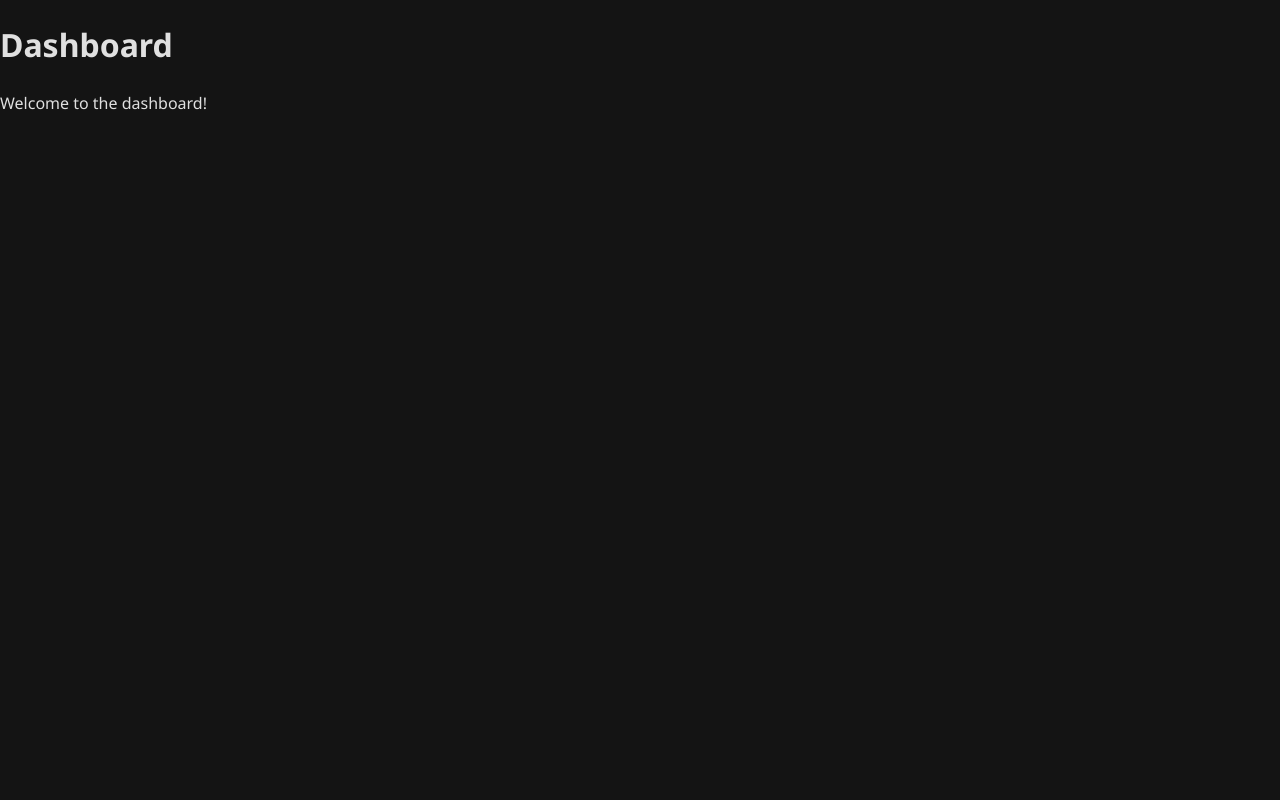
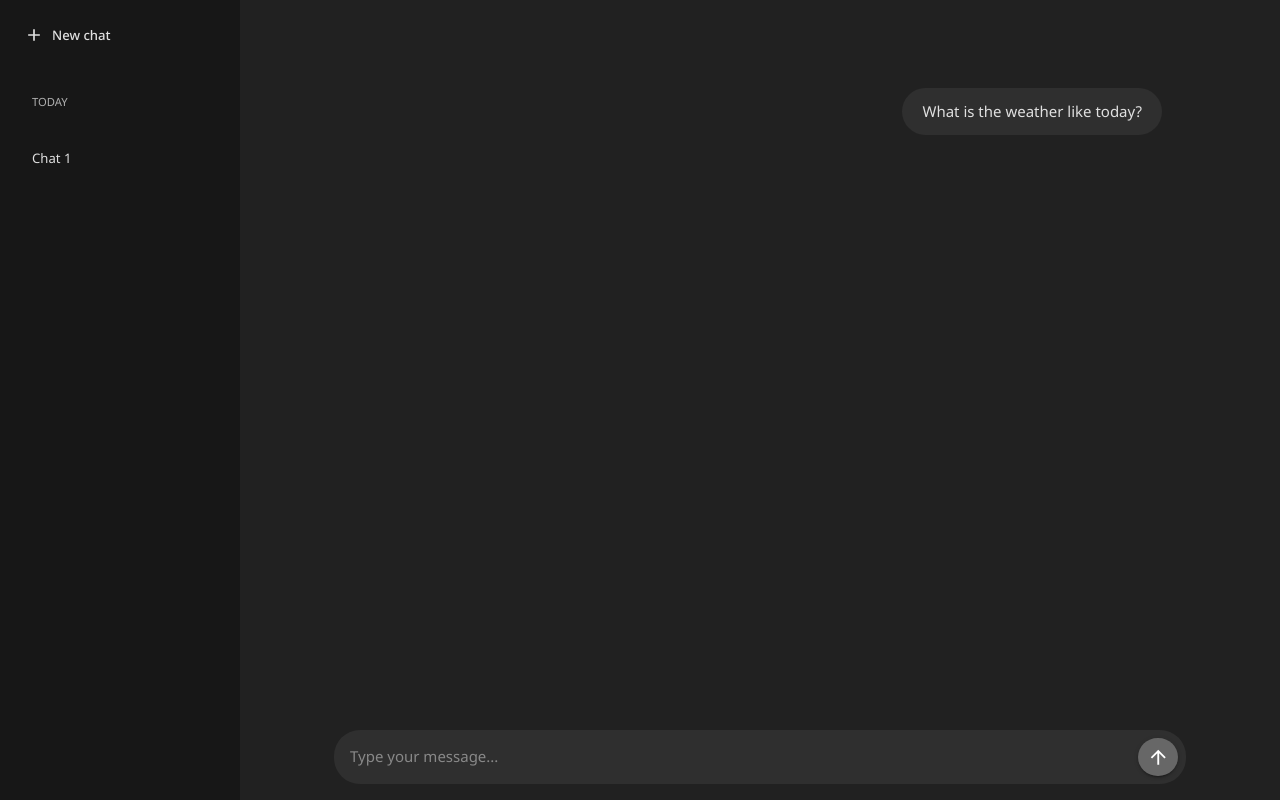
Before and after one commit to GiovanniFerrara/chatgpt-clone, a React (Vite) app: page /dashboard in a window 1280 px wide. Built offline with nearby package versions, Linux system fonts and the light colour scheme.

Commit message:
add the dashboard skeleton

```diff
--- a/package.json
+++ b/package.json
@@ -13,6 +13,7 @@
     "@emotion/react": "^11.13.3",
     "@emotion/styled": "^11.13.0",
     "@fontsource/noto-sans": "^5.1.0",
+    "@mui/icons-material": "^6.1.2",
     "@mui/material": "^6.1.1",
     "react": "^18.3.1",
     "react-dom": "^18.3.1",
--- /dev/null
+++ b/src/config/theme.config.d.ts
@@ -0,0 +1,12 @@
+// theme.d.ts
+
+declare module '@mui/material/styles' {
+  interface Theme {
+    test: string; // Add your custom property
+  }
+
+  // Allow configuration using `createTheme`
+  interface ThemeOptions {
+    test?: string; // Optional when creating the theme
+  }
+}
--- a/src/config/theme.config.ts
+++ b/src/config/theme.config.ts
@@ -1,7 +1,7 @@
 import '@fontsource/noto-sans/400.css';
 import '@fontsource/noto-sans/500.css';
 import '@fontsource/noto-sans/700.css';
-import { createTheme } from '@mui/material';
+import { createTheme, ThemeOptions } from '@mui/material';
 import { grey } from '@mui/material/colors';
 
 const typography = {
@@ -17,31 +17,18 @@ const typography = {
   },
   body1: {
     fontWeight: 400,
+    fontSize: "1rem",
+  },
+  body2: {
+    fontWeight: 400,
+    fontSize: "0.875rem",
   },
   button: {
     textTransform: 'none',
   },
 };
 
-const lightTheme = createTheme({
-  palette: {
-    mode: 'light',
-    primary: {
-      main: '#10A37F',
-    },
-    secondary: {
-      main: '#0F4C75',
-    },
-    background: {
-      default: '#F5F5F5',
-      paper: '#FFFFFF',
-    },
-    text: {
-      primary: '#333333',
-      secondary: '#555555',
-    },
-    divider: grey[300],
-  },
+const themeCommon: ThemeOptions = {
   typography: {
     ...typography,
     button: {
@@ -58,21 +45,53 @@ const lightTheme = createTheme({
       },
     },
   },
+  shape: {
+    borderRadius: 8,
+  },
+}
+
+const lightTheme = createTheme({
+  ...themeCommon,
+  palette: {
+    mode: 'light',
+    primary: {
+      main: '#10A37F',
+    },
+    secondary: {
+      main: '#0F4C75',
+    },
+    action: {
+      hover: "#2F2F2F",
+    },
+    background: {
+      default: '#F5F5F5',
+      paper: '#FFFFFF',
+    },
+    text: {
+      primary: '#333333',
+      secondary: '#555555',
+    },
+    divider: grey[300],
+  },
 });
 
-
 const darkTheme = createTheme({
+  ...themeCommon,
   palette: {
     mode: 'dark',
     primary: {
       main: '#10A37F',
+      light: "#2F2F2F",
     },
     secondary: {
       main: '#3c3c50',
     },
+    action: {
+      hover: "#2F2F2F",
+    },
     background: {
-      default: '#141414',
-      paper: '#282828',
+      default: '#212121',
+      paper: '#171717',
     },
     text: {
       primary: '#E0E0E0',
@@ -80,24 +99,6 @@ const darkTheme = createTheme({
     },
     divider: grey[700],
   },
-  typography: {
-    ...typography,
-    button: {
-      ...typography.button,
-      textTransform: 'none',
-    },
-  },
-  components: {
-    MuiButton: {
-      styleOverrides: {
-        root: {
-          borderRadius: 8,
-        },
-      },
-    },
-  },
 });
 
-
-
 export { lightTheme, darkTheme };
--- /dev/null
+++ b/src/index.css
@@ -0,0 +1,4 @@
+html {
+  /* just reducing the font size a bit due to different font  */
+  font-size: 15px;
+}
--- a/src/main.tsx
+++ b/src/main.tsx
@@ -3,6 +3,7 @@ import React from "react";
 import ReactDOM from "react-dom/client";
 import AppProviders from "./app-providers";
 import App from "./app/app";
+import "./index.css";
 
 ReactDOM.createRoot(document.getElementById("root")!).render(
   <React.StrictMode>
--- /dev/null
+++ b/src/pages/dashboard/dashboard.page.styles.ts
@@ -0,0 +1,5 @@
+import styled from "@emotion/styled/macro";
+
+export const DashboardPageStyles = styled.div`
+
+`
--- a/src/pages/dashboard/dashboard.page.tsx
+++ b/src/pages/dashboard/dashboard.page.tsx
@@ -1,10 +1,295 @@
+import React, { useState, ChangeEvent, KeyboardEvent } from "react";
+import {
+  AppBar,
+  Toolbar,
+  IconButton,
+  Typography,
+  Box,
+  Drawer,
+  List,
+  ListItem,
+  InputBase,
+  Button,
+  ListItemButton,
+  Container,
+} from "@mui/material";
+import MenuIcon from "@mui/icons-material/Menu";
+import ArrowUp from "@mui/icons-material/ArrowUpward";
+import { styled, useTheme, Theme } from "@mui/material";
+import useMediaQuery from "@mui/material/useMediaQuery";
+import AddIcon from "@mui/icons-material/Add";
+
+const drawerWidth = 240;
+interface Message {
+  id: number;
+  sender: "user" | "bot";
+  text: string;
+}
+
+const AppBarStyled = styled(AppBar)(({ theme }: { theme: Theme }) => ({
+  zIndex: theme.zIndex.drawer + 1,
+}));
+
+const DrawerStyled = styled(Drawer)({
+  "& .MuiDrawer-paper": {
+    width: drawerWidth,
+    boxSizing: "border-box",
+    borderRight: "none",
+  },
+});
+
+const Main = styled("main")(({ theme }: { theme: Theme }) => ({
+  flexGrow: 1,
+  display: "flex",
+  flexDirection: "column",
+  height: "100vh",
+  marginLeft: drawerWidth,
+  [theme.breakpoints.down("sm")]: {
+    marginLeft: 0,
+  },
+}));
+
+const HeaderSpacer = styled("div")(({ theme }: { theme: Theme }) => ({
+  ...theme.mixins.toolbar,
+}));
+
+const MessagesContainer = styled(Box)(({ theme }: { theme: Theme }) => ({
+  flexGrow: 1,
+  padding: theme.spacing(3),
+  backgroundColor: theme.palette.background.default,
+}));
+
+const InputArea = styled("div")(({ theme }: { theme: Theme }) => ({
+  padding: theme.spacing(1),
+  display: "flex",
+  alignItems: "center",
+  borderRadius: "26px",
+  backgroundColor: theme.palette.primary.light,
+  marginBottom: theme.spacing(2),
+}));
+
+const MessageInput = styled(InputBase)(({ theme }: { theme: Theme }) => ({
+  flexGrow: 1,
+  padding: theme.spacing(1),
+  borderRadius: theme.shape.borderRadius,
+  marginRight: theme.spacing(1),
+  fontSize: "1rem",
+  "&:focus": {
+    borderColor: theme.palette.primary.main,
+  },
+}));
+
+const SendButton = styled(Button)(({ theme }: { theme: Theme }) => ({
+  minWidth: "40px",
+  padding: theme.spacing(1),
+  borderRadius: "50%",
+  backgroundColor: "#676767",
+}));
+
+const MessageContainer = styled(Box, {
+  shouldForwardProp: (prop) => prop !== "isUser",
+})<{ isUser: boolean }>(({ theme, isUser }) => ({
+  display: "flex",
+  justifyContent: isUser ? "flex-end" : "flex-start",
+  marginBottom: theme.spacing(2),
+}));
+
+const MessageBubble = styled(Box, {
+  shouldForwardProp: (prop) => prop !== "isUser",
+})<{ isUser: boolean }>(({ theme, isUser }) => ({
+  maxWidth: "75%",
+  padding: theme.spacing(1.5, 2.5),
+  backgroundColor: isUser ? theme.palette.primary.light : "inherit",
+  borderRadius: "26px",
+  fontSize: "1rem",
+  wordBreak: "break-word",
+}));
+
 const Dashboard: React.FC = () => {
+  const theme = useTheme();
+  const isMobile = useMediaQuery(theme.breakpoints.down("sm"));
+
+  const [mobileOpen, setMobileOpen] = useState(false);
+  const [messages, setMessages] = useState<Message[]>([
+    { id: 1, sender: "user", text: "What is the weather like today?" },
+  ]);
+  const [messageText, setMessageText] = useState("");
+
+  const handleDrawerToggle = () => {
+    setMobileOpen(!mobileOpen);
+  };
+
+  const handleInputChange = (e: ChangeEvent<HTMLInputElement>) => {
+    setMessageText(e.target.value);
+  };
+
+  const handleSendMessage = () => {
+    if (messageText.trim() === "") return;
+
+    const newMessage: Message = {
+      id: messages.length + 1,
+      sender: "user",
+      text: messageText.trim(),
+    };
+
+    setMessages((prevMessages) => [...prevMessages, newMessage]);
+    setMessageText("");
+  };
+
+  const handleKeyPress = (e: KeyboardEvent<HTMLInputElement>) => {
+    if (e.key === "Enter" && !e.shiftKey) {
+      e.preventDefault();
+      handleSendMessage();
+    }
+  };
+
+  const NewChatButton = styled(Button)(({ theme }) => ({
+    width: "90%",
+    margin: theme.spacing(1, "auto"),
+    display: "flex",
+    marginTop: theme.spacing(2),
+    justifyContent: "flex-start",
+    padding: theme.spacing(1, 2),
+    color: theme.palette.text.primary,
+    "&:hover": {
+      backgroundColor: theme.palette.action.hover,
+    },
+  }));
+
+  const Thread = styled(ListItem)(({ theme }) => ({
+    margin: theme.spacing(1, "auto"),
+    display: "flex",
+    justifyContent: "flex-start",
+    padding: theme.spacing(1, 2),
+    color: theme.palette.text.primary,
+  }));
+
+  const ThreadButton = styled(ListItemButton)(({ theme }) => ({
+    borderRadius: theme.shape.borderRadius,
+  }));
+
+  const ScrollableArea = styled(Box)(() => ({
+    flexGrow: 1,
+    overflowY: "auto",
+    display: "flex",
+    flexDirection: "column",
+  }));
+
+  const ThreadName = styled(Typography)(({ theme }) => ({
+    flexGrow: 1,
+    fontSize: theme.typography.body2.fontSize,
+    marginRight: theme.spacing(1),
+  }));
+
+  const drawerContent = (
+    <Box>
+      <NewChatButton startIcon={<AddIcon />}>New chat</NewChatButton>
+      <List>
+        <Thread>
+          <Typography
+            variant="overline"
+            sx={{ color: "text.secondary", marginLeft: 2 }}
+          >
+            Today
+          </Typography>
+        </Thread>
+        <Thread disablePadding>
+          <ThreadButton>
+            <ThreadName>Chat 1</ThreadName>
+          </ThreadButton>
+        </Thread>
+      </List>
+    </Box>
+  );
+
   return (
-    <div>
-      <h1>Dashboard</h1>
-      <p>Welcome to the dashboard!</p>
-    </div>
+    <Box sx={{ display: "flex" }}>
+      {isMobile && (
+        <AppBarStyled position="fixed">
+          <Toolbar>
+            <IconButton
+              color="inherit"
+              aria-label="open navigation drawer"
+              edge="start"
+              onClick={handleDrawerToggle}
+              sx={{ mr: 2 }}
+            >
+              <MenuIcon />
+            </IconButton>
+
+            <Typography variant="h6" noWrap component="div">
+              Chat PTG
+            </Typography>
+          </Toolbar>
+        </AppBarStyled>
+      )}
+
+      {/* Drawer for Desktop */}
+      {!isMobile && (
+        <DrawerStyled variant="permanent" open>
+          {drawerContent}
+        </DrawerStyled>
+      )}
+
+      {/* Drawer for Mobile */}
+      {isMobile && (
+        <Drawer
+          variant="temporary"
+          open={mobileOpen}
+          onClose={handleDrawerToggle}
+          ModalProps={{}}
+          sx={{
+            display: { xs: "block", sm: "none" },
+            "& .MuiDrawer-paper": { width: drawerWidth },
+          }}
+          aria-label="navigation drawer"
+        >
+          {drawerContent}
+        </Drawer>
+      )}
+
+      {/* Main Content */}
+      <Main>
+        <HeaderSpacer />
+        <ScrollableArea>
+          <Container maxWidth="md">
+            {/* Messages */}
+            <MessagesContainer>
+              {messages.map((message) => (
+                <MessageContainer
+                  key={message.id}
+                  isUser={message.sender === "user"}
+                >
+                  <MessageBubble isUser={message.sender === "user"}>
+                    <Typography variant="body1">{message.text}</Typography>
+                  </MessageBubble>
+                </MessageContainer>
+              ))}
+            </MessagesContainer>
+          </Container>
+        </ScrollableArea>
+        <Container maxWidth="md">
+          <InputArea>
+            <MessageInput
+              placeholder="Type your message..."
+              value={messageText}
+              onChange={handleInputChange}
+              onKeyPress={handleKeyPress}
+              multiline
+              inputProps={{ "aria-label": "message input" }}
+            />
+            <SendButton
+              color="secondary"
+              variant="contained"
+              onClick={handleSendMessage}
+              aria-label="send message"
+            >
+              <ArrowUp color={"action"} />
+            </SendButton>
+          </InputArea>
+        </Container>
+      </Main>
+    </Box>
   );
 };
-
 export default Dashboard;
--- a/tsconfig.app.json
+++ b/tsconfig.app.json
@@ -19,5 +19,5 @@
     "noUnusedParameters": true,
     "noFallthroughCasesInSwitch": true
   },
-  "include": ["src/**/*"],
+  "include": ["src/**/*"]
 }
```
Also changed, not shown: 1 other file (tests, documents, lock files or other folders).
